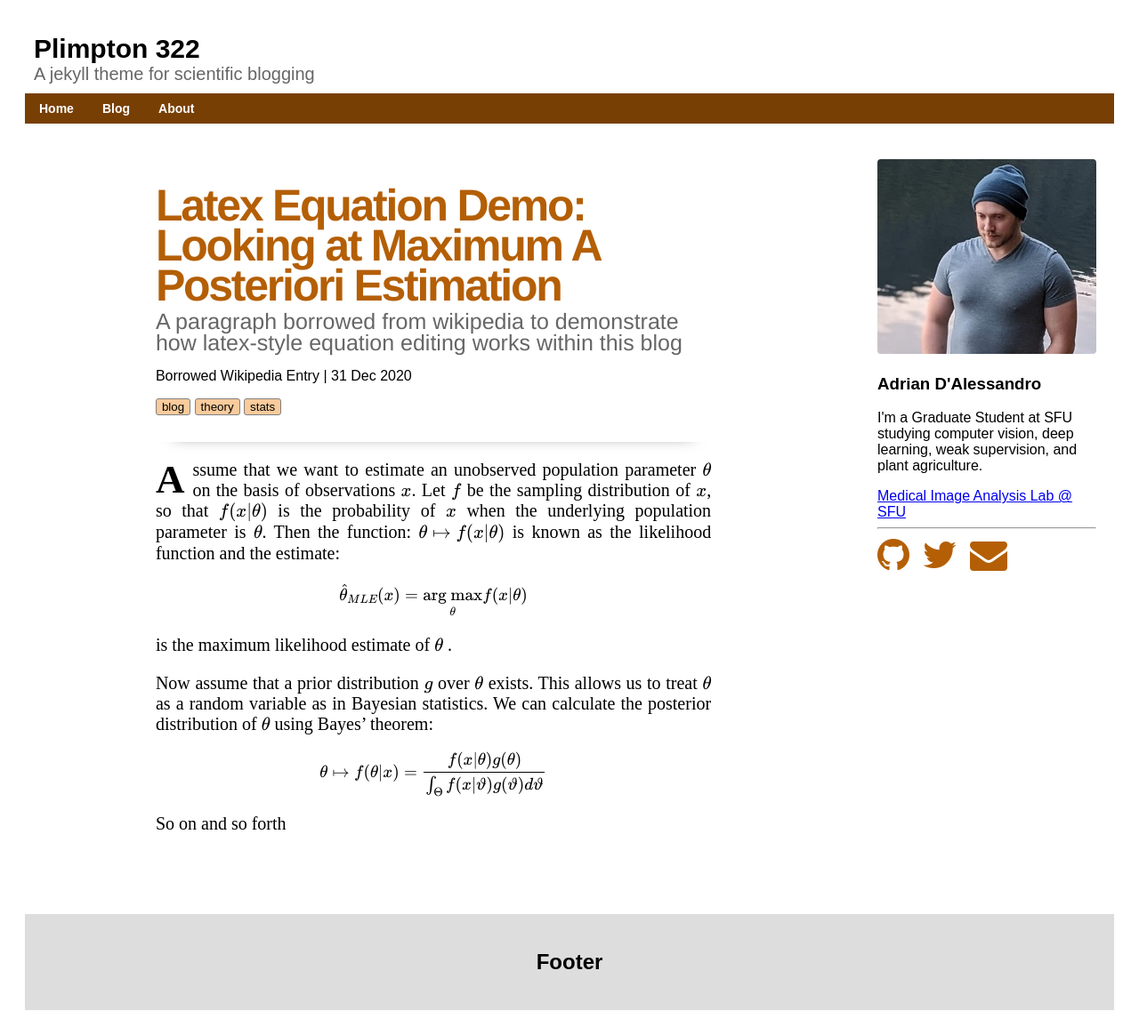
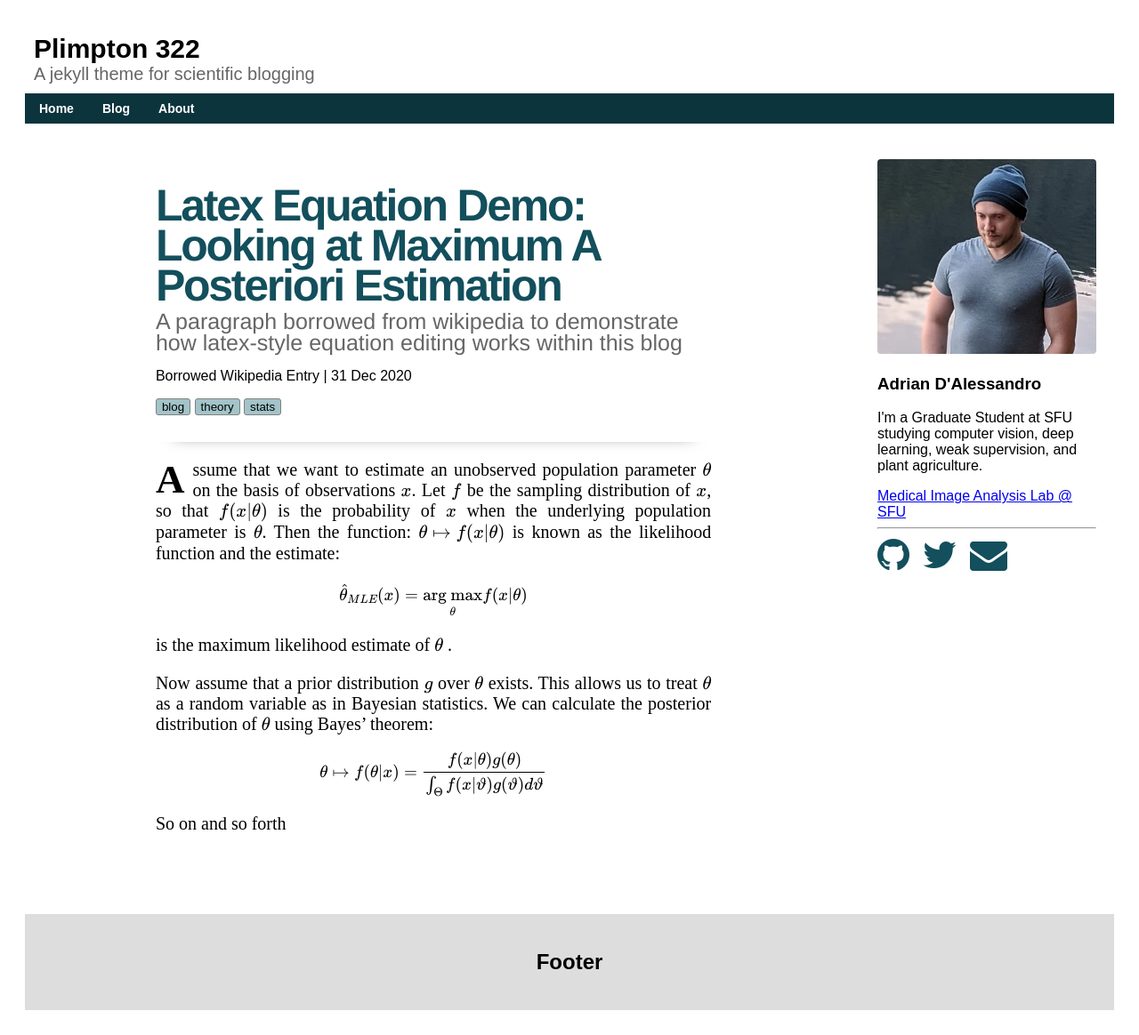
Before and after one commit to adrian-dalessandro/Plimpton322, a Jekyll site: the page built from _posts/2020-12-31-example-latex-math.md, in a window 1280 px wide. Shown: the whole page at 89% size. Built offline with Jekyll 4.4.1, drawn with Linux system fonts in a browser that asks for light colours; formulas are drawn with MathJax 3.

Commit message:
Update _config.yml

```diff
--- a/_config.yml
+++ b/_config.yml
@@ -1,3 +1,3 @@
 title: Plimpton 322
 description: A jekyll theme for scientific blogging
-accent: orange
+accent: teal
```
